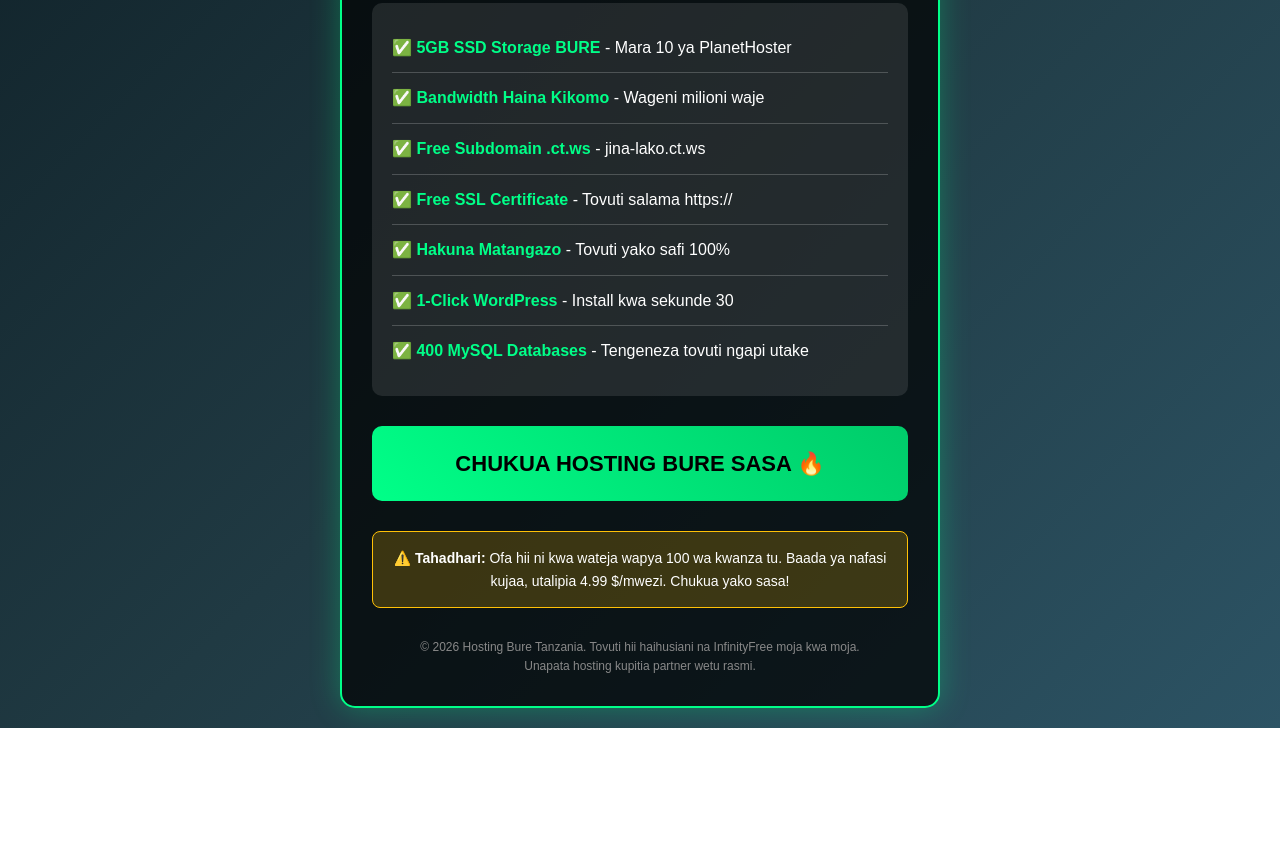
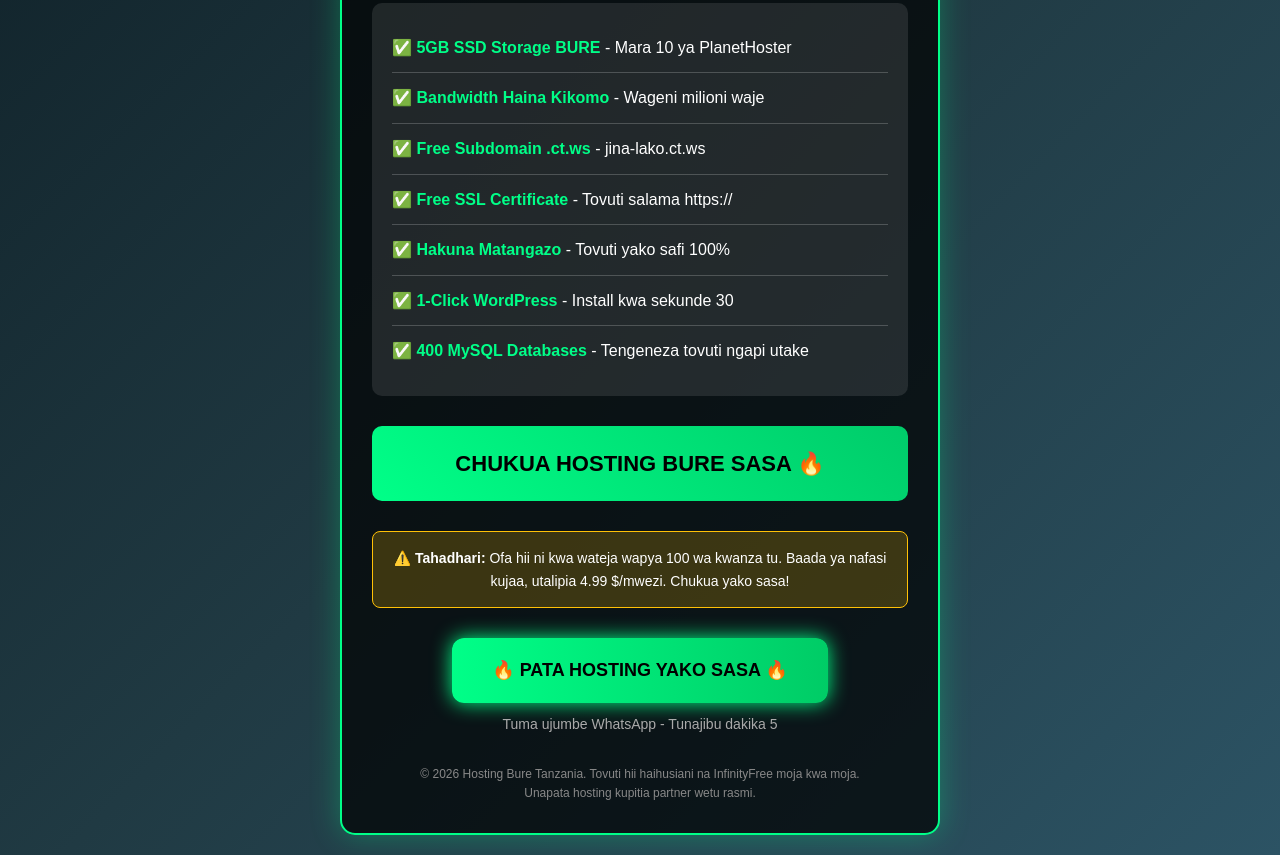
Before and after one commit to hassanhassanmasoud-dotcom/hosting--bure, a plain HTML site: page index.html in a window 1280 px wide. Shown: the part 298-1153 px from the top of the page. Before the commit the page ends 1026 px from the top, so only its background shows below. Drawn offline with Linux system fonts and the light colour scheme.

Commit message:
Update index.html

```diff
--- a/index.html
+++ b/index.html
@@ -132,6 +132,25 @@
             Baada ya nafasi kujaa, utalipia 4.99 $/mwezi. Chukua yako sasa!
         </div>
 
+<!-- BUTTON YA WHATSAPP -->
+<div style="text-align: center; margin-top: 30px; margin-bottom: 30px;">
+  <a href="https://wa.me/255664168473?text=Habari%20Mkuu%2C%20nataka%20Hosting%20Bure%202026"
+     style="background: linear-gradient(90deg, #00ff88, #00cc66);
+            color: #000;
+            padding: 18px 40px;
+            font-size: 18px;
+            font-weight: bold;
+            text-decoration: none;
+            border-radius: 12px;
+            display: inline-block;
+            box-shadow: 0 0 20px #00ff88;">
+    🔥 PATA HOSTING YAKO SASA 🔥
+  </a>
+  <p style="color: #aaa; font-size: 14px; margin-top: 10px;">Tuma ujumbe WhatsApp - Tunajibu dakika 5</p>
+</div>
+
+<div class="footer">
+
         <div class="footer">
             <p>© 2026 Hosting Bure Tanzania. Tovuti hii haihusiani na InfinityFree moja kwa moja.</p>
             <p>Unapata hosting kupitia partner wetu rasmi.</p>
```
